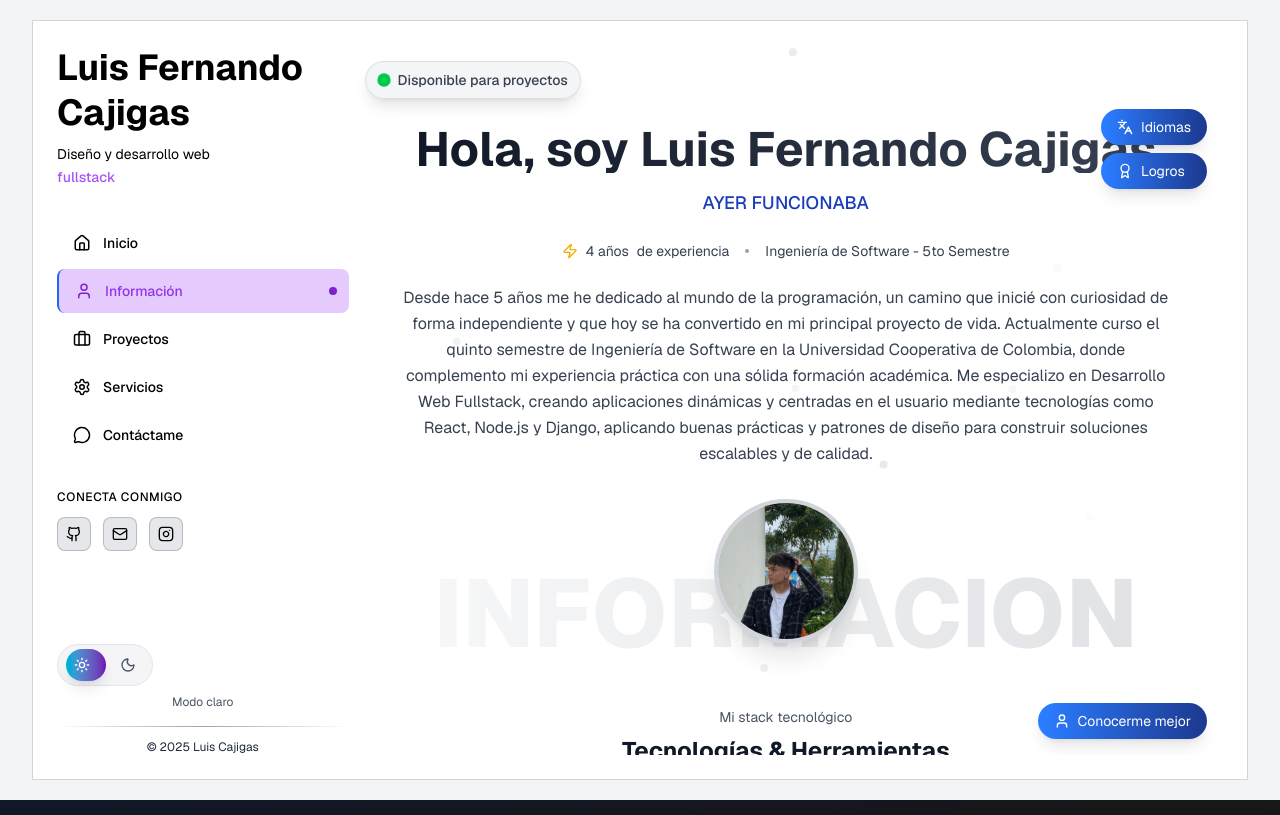
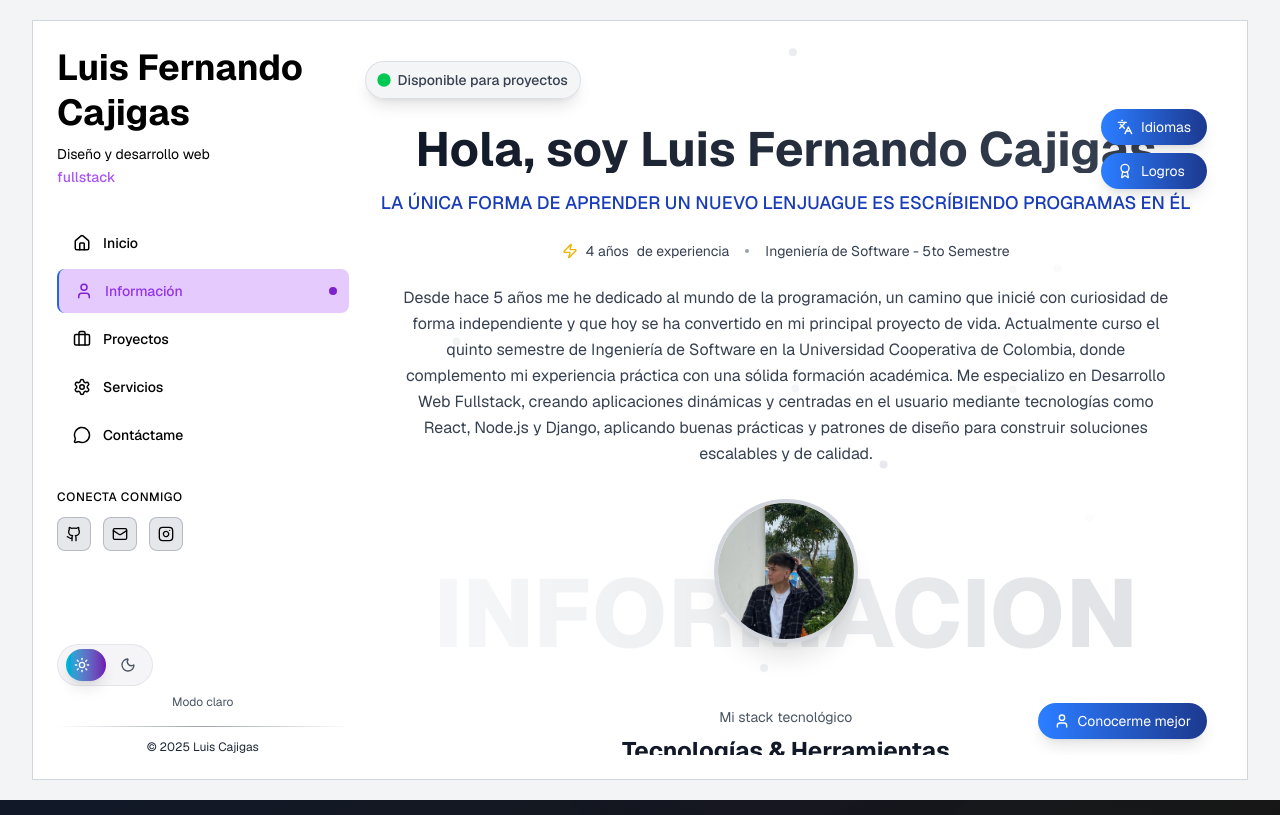
Before and after one commit to luiscajigas/luis_fernando_cajigas, a Next.js app: page / in a window 1280 px wide. Both pictures are taken after a click on the button "Información". Built offline with nearby package versions, Linux system fonts and the light colour scheme; a web font is replaced by a local one.

Commit message:
cambio carita

```diff
--- a/src/app/sections/Informacion.tsx
+++ b/src/app/sections/Informacion.tsx
@@ -77,7 +77,7 @@ export default function Informacion() {
   }, []);
 
   const frases = [
-    "AYER FUNCIONABA",
+    "LA ÚNICA FORMA DE APRENDER UN NUEVO LENJUAGUE ES ESCRÍBIENDO PROGRAMAS EN ÉL",
     "PRIMERO RESUELVE EL PROBLEMA, DESPUES ESCRIBE EL CÓDIGO",
     "SIEMPRE APRENDIENDO Y ADQUIRIENDO NUEVAS HABILIDADES"
   ];
@@ -395,7 +395,7 @@ export default function Informacion() {
                 backgroundColor: getBgColor('rgba(209, 213, 219)', 'rgb(20, 20, 20)'),
                 borderColor: getBgColor('rgba(75, 85, 99, 0.3)', 'rgba(75, 85, 99, 0.3)')
               }}
-              whileHover={{ scale: 1.05, boxShadow: "0 8px 16px rgb(147, 51, 234)" }}
+              whileHover={{ scale: 1.05, boxShadow: "0 8px 16px rgb(147, 51, 234, 0.3)" }}
               initial="hidden"
               animate="visible"
             >
@@ -442,7 +442,7 @@ export default function Informacion() {
                 backgroundColor: getBgColor('rgba(209, 213, 219)', 'rgb(20, 20, 20'),
                 borderColor: getBgColor('rgba(75, 85, 99, 0.3)', 'rgba(75, 85, 99, 0.3)')
               }}
-              whileHover={{ scale: 1.05, boxShadow: "0 8px 16px rgb(6, 182, 212)" }}
+              whileHover={{ scale: 1.05, boxShadow: "0 8px 16px rgb(6, 182, 212, 0.3)" }}
               initial="hidden"
               animate="visible"
             >
--- a/src/app/sections/Inicio.tsx
+++ b/src/app/sections/Inicio.tsx
@@ -11,7 +11,7 @@ export default function Inicio() {
   const quotes = [
     "BIENVENIDO A MI PORTAFOLIO",
     "ESPERO TE GUSTE MI TRABAJO",
-    ";)"
+    "david gay"
   ];
 
   useEffect(() => {
```
Also changed, not shown: src/app/components/SplashScreen.tsx (line endings or trailing spaces).
